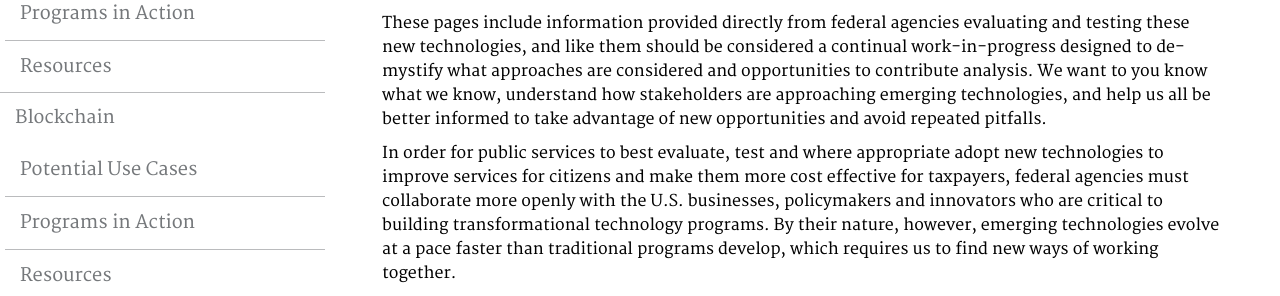
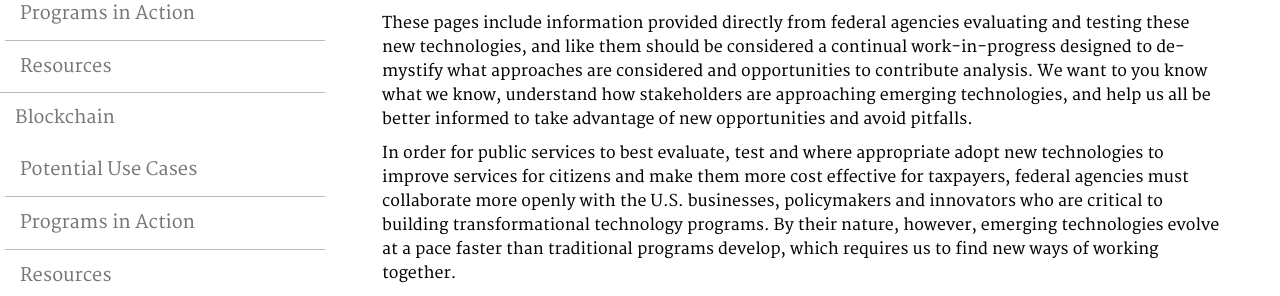
Before and after one commit to GSA/emerging-technology-atlas, a Jekyll site: the page built from pages/index.md, in a window 1280 px wide. Shown: the part 468-764 px from the top of the page. Built offline with Jekyll 4.4.1, drawn with Linux system fonts in a browser that asks for light colours.

Commit message:
Update index.md

```diff
--- a/pages/index.md
+++ b/pages/index.md
@@ -15,7 +15,7 @@ description: ""
 <p>&nbsp;&nbsp;&nbsp;&nbsp;&nbsp;&nbsp; 3. Paths to current programs in action right now;</p>
 <p>&nbsp;&nbsp;&nbsp;&nbsp;&nbsp;&nbsp; 4. Resources anyone can use for evaluation, testing and potential adoption.</p>
 
-<p>These pages include information provided directly from federal agencies evaluating and testing these new technologies, and like them should be considered a continual work-in-progress designed to de-mystify what approaches are considered and opportunities to contribute analysis. We want to you know what we know, understand how stakeholders are approaching emerging technologies, and help us all be better informed to take advantage of new opportunities and avoid repeated pitfalls.</p>
+<p>These pages include information provided directly from federal agencies evaluating and testing these new technologies, and like them should be considered a continual work-in-progress designed to de-mystify what approaches are considered and opportunities to contribute analysis. We want to you know what we know, understand how stakeholders are approaching emerging technologies, and help us all be better informed to take advantage of new opportunities and avoid pitfalls.</p>
 
 <p>In order for public services to best evaluate, test and where appropriate adopt new technologies to improve services for citizens and make them more cost effective for taxpayers, federal agencies must collaborate more openly with the U.S. businesses, policymakers and innovators who are critical to building transformational technology programs. By their nature, however, emerging technologies evolve at a pace faster than traditional programs develop, which requires us to find new ways of working together.</p>
 
```
